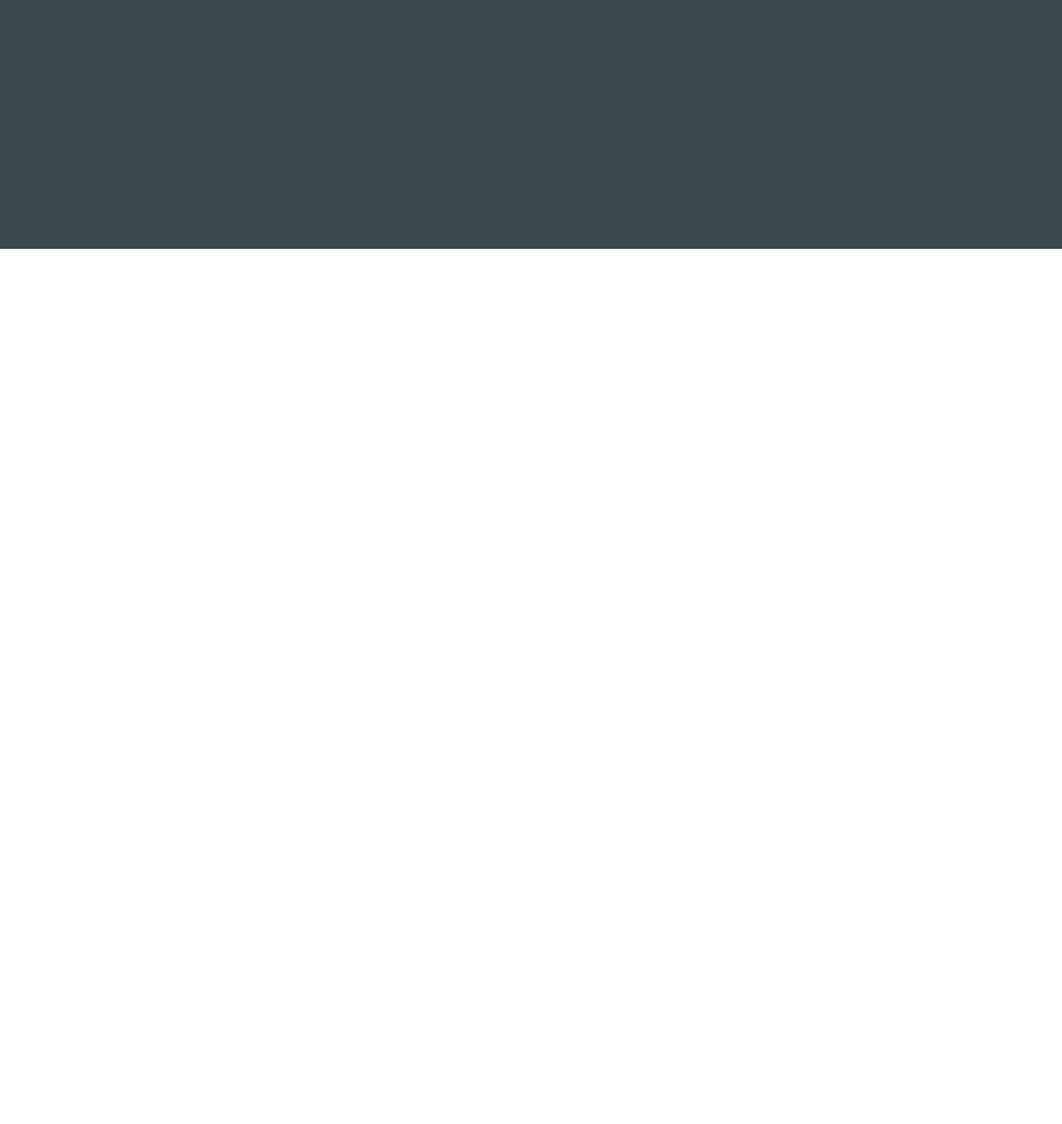
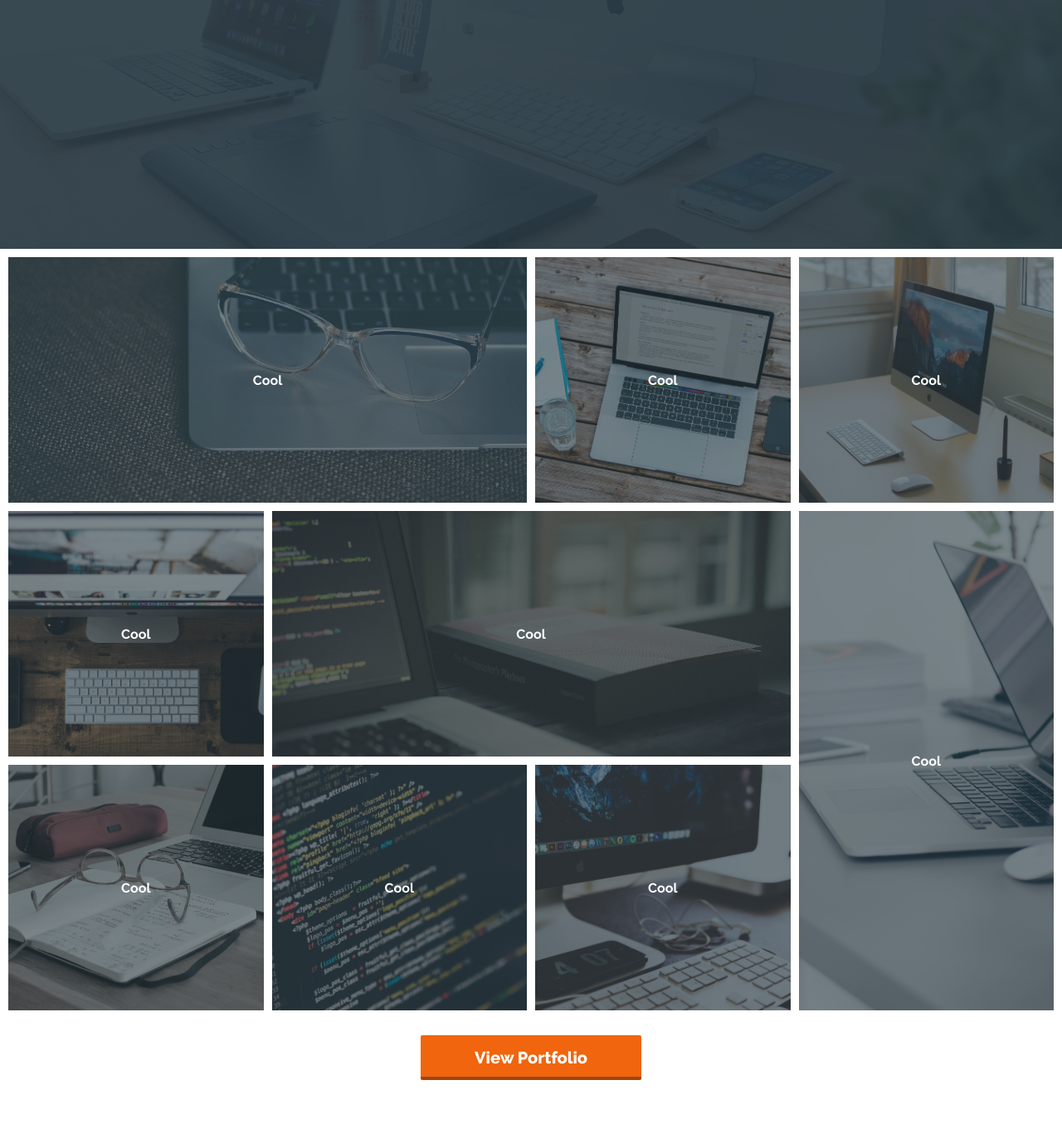
Before and after one commit to develeperaul/gridCreate, a website built with webpack: page src/index.html in a window 1280 px wide. Shown: the part 500-1855 px from the top of the page at 83% size. Before the commit the page ends 800 px from the top, so only its background shows below. Built offline with nearby package versions, Linux system fonts and the light colour scheme; files whose address does not match are found by name.

Commit message:
сверстана секция портфолио

```diff
--- a/src/index.html
+++ b/src/index.html
@@ -7,8 +7,8 @@
     <title>Document</title>
 </head>
 <body>
-    <header class="main-header grid" >
-        <div class="header-content grid">
+    <header class="main-header grid" style="background-image: url(./img/0-header.jpg)">
+        <div class="header-content grid" >
             <h1>We Are Real Creators</h1>
             <div class="header-buttons">
                 <a href="#" class="button">Follow</a>
@@ -16,5 +16,21 @@
             </div>
         </div>
     </header>
+    <section class="portfolio-section grid">
+        <div class="portfolio-item grid" style="background-image: url(./img/1.jpg)"><span>Cool </span></div>
+        <div class="portfolio-item grid" style="background-image: url(./img/2.jpg)"><span>Cool </span></div>
+        <div class="portfolio-item grid" style="background-image: url(./img/3.jpg)"><span>Cool </span></div>
+        <div class="portfolio-item grid" style="background-image: url(./img/4.jpg)"><span>Cool </span></div>
+        <div class="portfolio-item grid" style="background-image: url(./img/5.jpg)"><span>Cool </span></div>
+        <div class="portfolio-item grid" style="background-image: url(./img/6.jpg)"><span>Cool </span></div>
+        <div class="portfolio-item grid" style="background-image: url(./img/7.jpg)"><span>Cool </span></div>
+        <div class="portfolio-item grid" style="background-image: url(./img/8.jpg)"><span>Cool </span></div>
+        <div class="portfolio-item grid" style="background-image: url(./img/9.jpg)"><span>Cool </span></div>
+        <div class="buttoncase text-center">
+            <a href="#" class="button">View Portfolio</a>
+        </div>
+
+
+    </section>
 </body>
 </html>
--- a/src/scss/main.scss
+++ b/src/scss/main.scss
@@ -16,7 +16,6 @@ body {
 .main{
     &-header{
         min-height: 100vh;
-        background-image: url("../img/0-header.jpg");
         background-size: cover;
         background-position: center;
         position: relative;
@@ -115,3 +114,61 @@ body {
         }
     }
 }
+
+.portfolio{
+    &-section{
+        padding: 10px;
+        grid-template-columns: repeat(4, 1fr);
+        grid-gap: 10px;
+    }
+    &-item{
+        min-height: 32vh;
+        background-size: cover;
+        background-position: center;
+        text-align: center;
+        align-content: center;
+        padding: $gutter;
+        font-size: 20;
+        font-weight: bold;
+        color: #fff;
+        position: relative;
+        transition: color 1.5s ease;
+        &:hover{
+            color: $accent;
+            &::before{
+                opacity: 0.8;
+            }
+        }
+        &::before{
+            content: '';
+            position: absolute;
+            top: 0;
+            right: 0;
+            bottom: 0;
+            left: 0;
+            background-color: $dark;
+            opacity: 0.62;
+            transition: opacity .8s ease;
+        }
+        &>*{
+            z-index: 1;
+
+        }
+        &:nth-child(1){
+            grid-column: 1/3;
+        }
+        &:nth-child(5){
+            grid-column: 2/4;
+        }
+        &:nth-child(6){
+            grid-column: 4;
+            grid-row: 2/4;
+        }
+    }
+}
+
+.buttoncase{
+    grid-column: 1 / 5;
+    text-align: center;
+    padding: $gutter $gutter 50px;
+}
```
